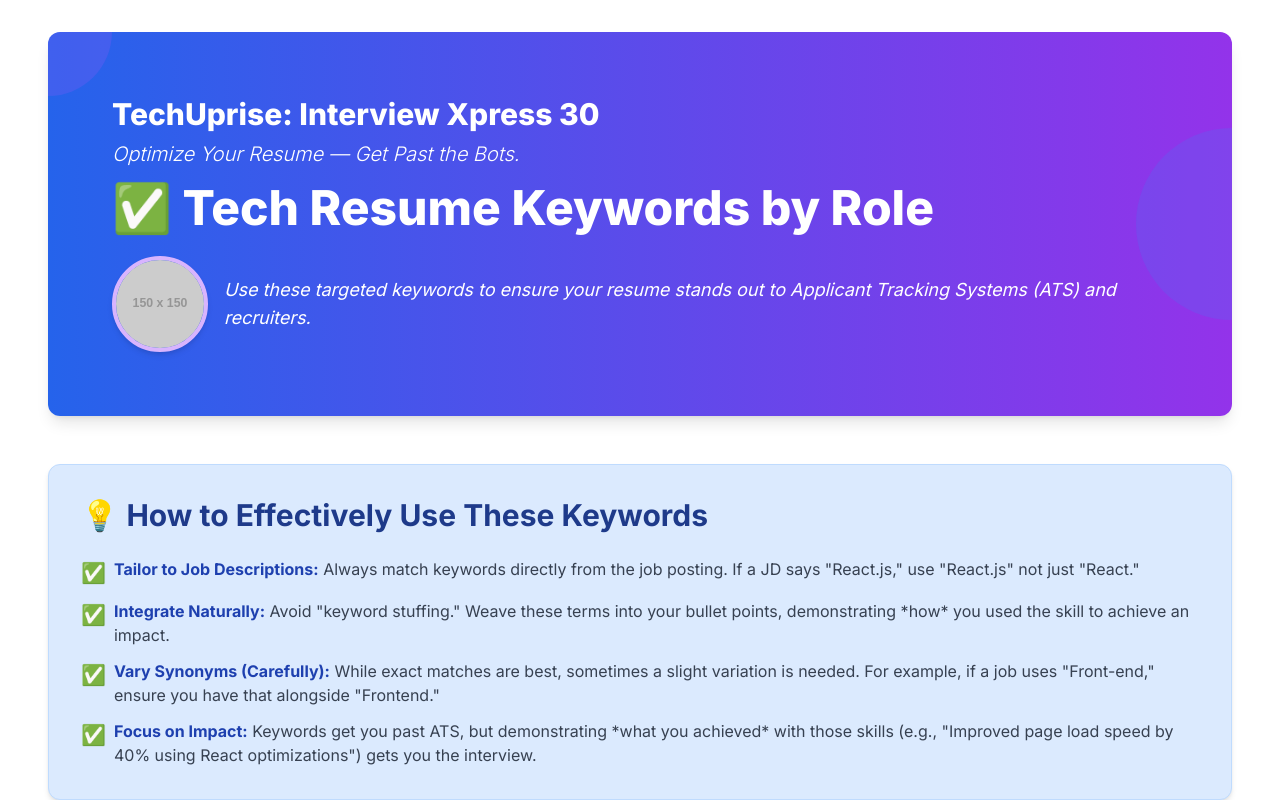
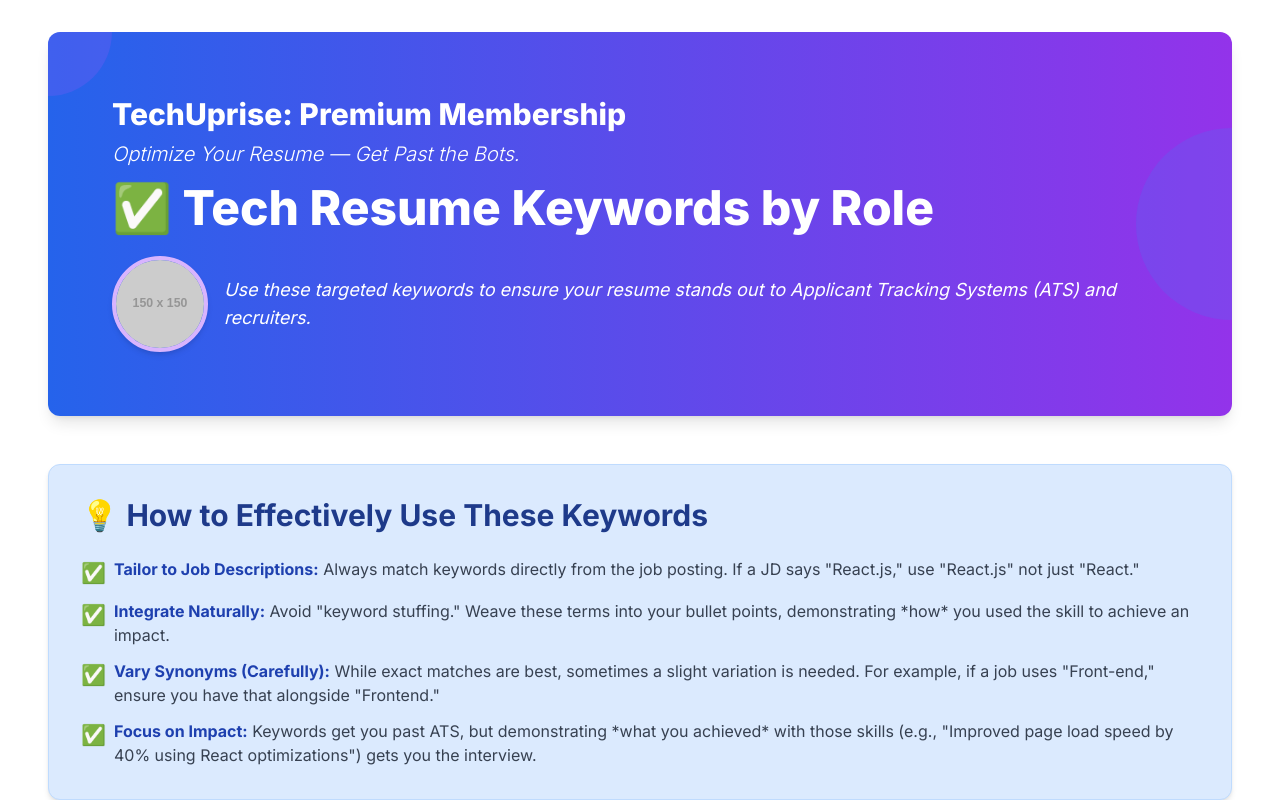
Before and after one commit to jyoti-bhasin/resume-keywords, a plain HTML site: page index.html in a window 1280 px wide. Shown: the top 800 px of the page. Drawn offline with nearby package versions, Linux system fonts and the light colour scheme; placeholder pictures from the web are drawn by us.

Commit message:
Update index.html

```diff
--- a/index.html
+++ b/index.html
@@ -73,7 +73,7 @@
 
             <!-- Product Name -->
             <p class="text-xl sm:text-2xl lg:text-3xl font-extrabold mb-2 leading-tight">
-                TechUprise: Interview Xpress 30
+                TechUprise: Premium Membership
             </p>
             <!-- Tagline -->
             <p class="text-lg sm:text-xl font-light mb-4 italic">
```
